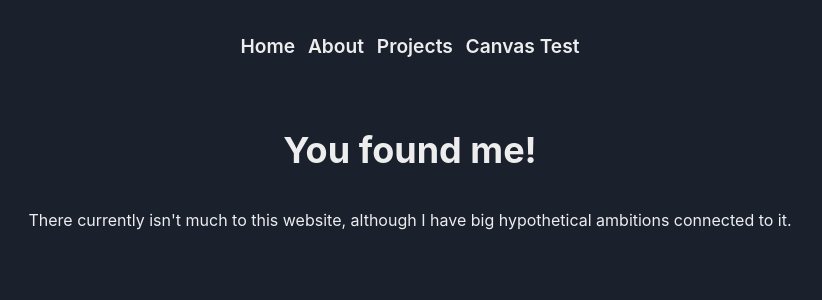
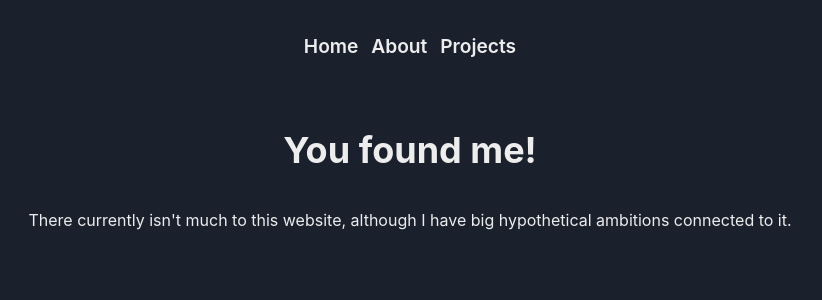
Before and after one commit to alloba/personal-site, a React (Create React App) app: page / in a window 1280 px wide. Shown: the top 300 px of the page, without its empty margins (230-1052 px from the left). Built offline with nearby package versions, Linux system fonts and the light colour scheme.

Commit message:
remove pointmap from links

```diff
--- a/src/App.js
+++ b/src/App.js
@@ -5,7 +5,7 @@ import {Link as RouterLink, Route, Routes} from 'react-router-dom';
 import Home from "./routes/Home/Home";
 import Projects from "./routes/Projects/Projects";
 import About from "./routes/About/About";
-import PointMapVisualization from "./routes/PointMapVisualization/PointMapVisualization";
+import PointMapVisualization from "./components/PointMapVisualization/PointMapVisualization";
 import NotFound from "./routes/NotFound/NotFound";
 
 /**
@@ -25,14 +25,12 @@ function App() {
                 <RouterLink to={'/'}>               <Text fontSize={'1.2rem'} fontWeight={'semibold'}>Home</Text></RouterLink>
                 <RouterLink to={'/about'}>          <Text fontSize={'1.2rem'} fontWeight={'semibold'}>About</Text></RouterLink>
                 <RouterLink to={'/projects'}>       <Text fontSize={'1.2rem'} fontWeight={'semibold'}>Projects</Text></RouterLink>
-                <RouterLink to={'/canvas-test'}>    <Text fontSize={'1.2rem'} fontWeight={'semibold'}>Canvas Test</Text></RouterLink>
             </HStack>
             <Box maxWidth={'1000px'}>
                 <Routes>
                     <Route path={'/'} element={<Home/>} exact={true}/>
                     <Route path={'/about/*'} element={<About/>}/>
                     <Route path={'/projects/*'} element={<Projects/>}/>
-                    <Route path={'/canvas-test/*'} element={<PointMapVisualization/>}/>
                     <Route path={'*'} element={<NotFound/>}/>
                 </Routes>
             </Box>
```
Also changed, not shown: src/components/PointMapVisualization/PointMapVisualization.css (renamed from src/routes/PointMapVisualization/PointMapVisualization.css), src/components/PointMapVisualization/PointMapVisualization.js (renamed from src/routes/PointMapVisualization/PointMapVisualization.js).
